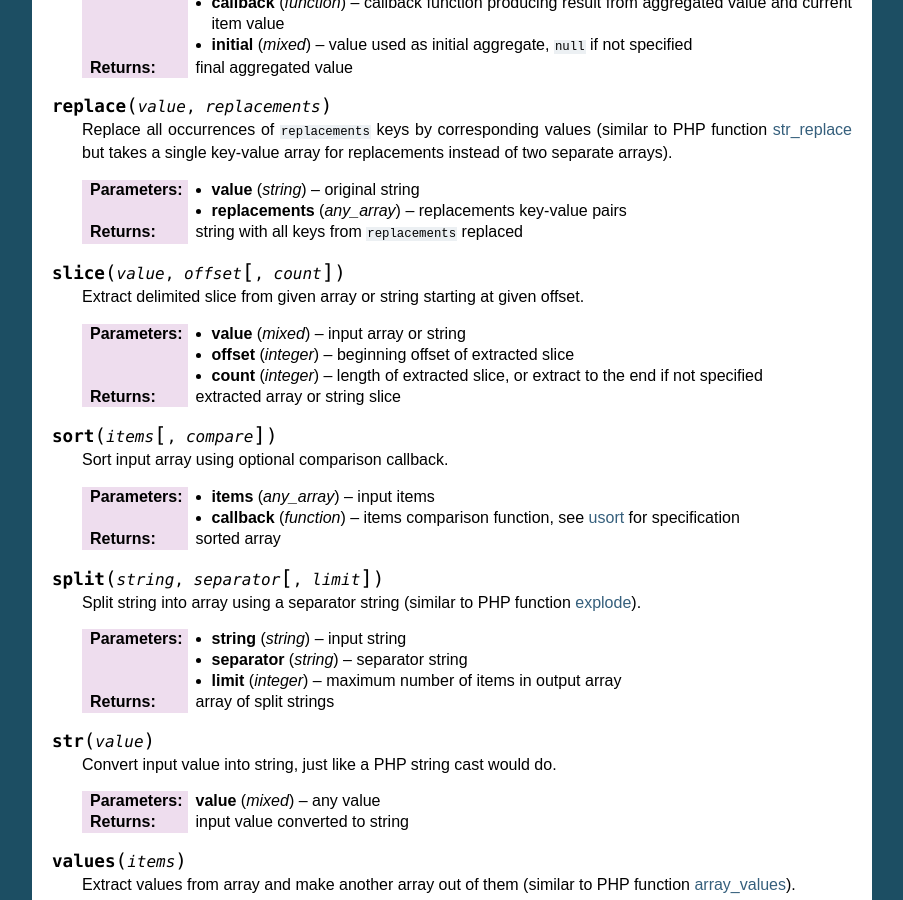
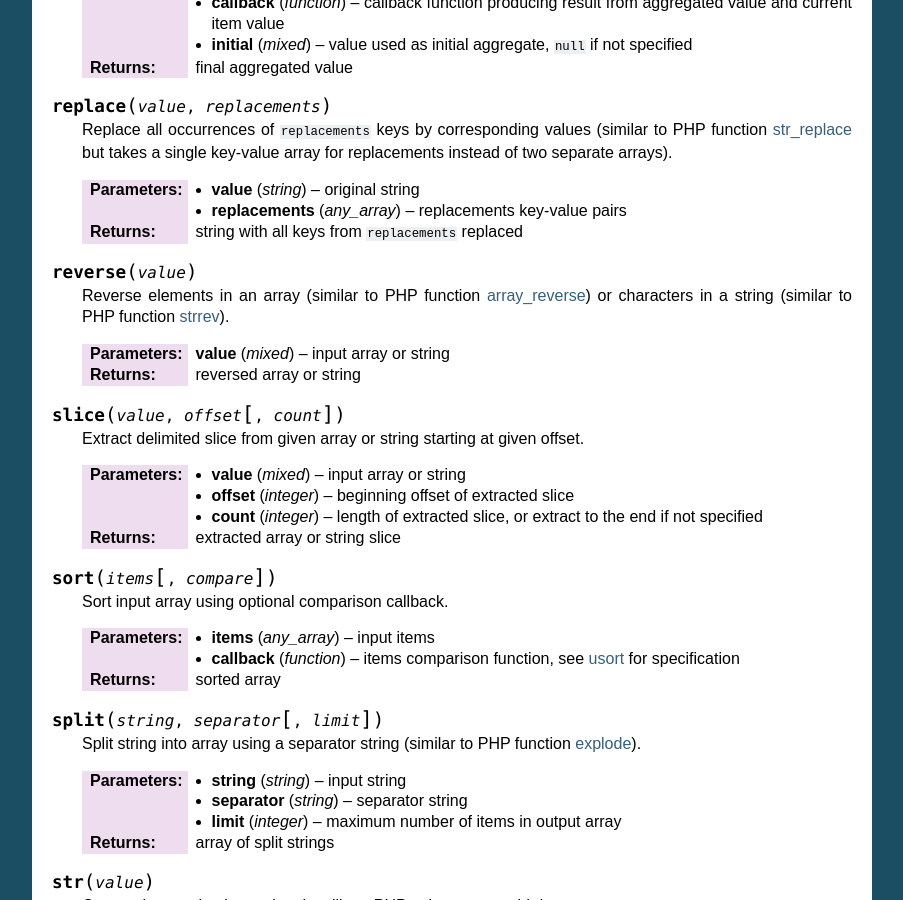
Before and after one commit to r3c/deval, a Sphinx documentation site: the page built from doc/page/04-builtin.rst, in a window 1280 px wide and 900 px high, scrolled down 3782 px. Shown: the whole window, without its empty margins (198-1101 px from the left). Built offline with Sphinx 7.4.7, drawn with Linux system fonts in a browser that asks for light colours; cross-references to code outside the pages are shown as plain code.

Commit message:
Add missing documentation for "reverse" builtin function.

```diff
--- a/doc/page/04-builtin.rst
+++ b/doc/page/04-builtin.rst
@@ -218,6 +218,16 @@ Following functions are available in :php:meth:`Deval\\Builtin::deval` flavor:
 
 .. _`str_replace`: http://php.net/manual/function.str-replace.php
 
+.. py:function:: reverse(value)
+
+	Reverse elements in an array (similar to PHP function `array_reverse`_) or characters in a string (similar to PHP function strrev_).
+
+	:param mixed value: input array or string
+	:return: reversed array or string
+
+.. _`array_reverse`: http://php.net/manual/function.array-reverse.php
+.. _`strrev`: http://php.net/manual/function.strrev.php
+
 .. py:function:: slice(value, offset[, count])
 
 	Extract delimited slice from given array or string starting at given offset.
```
